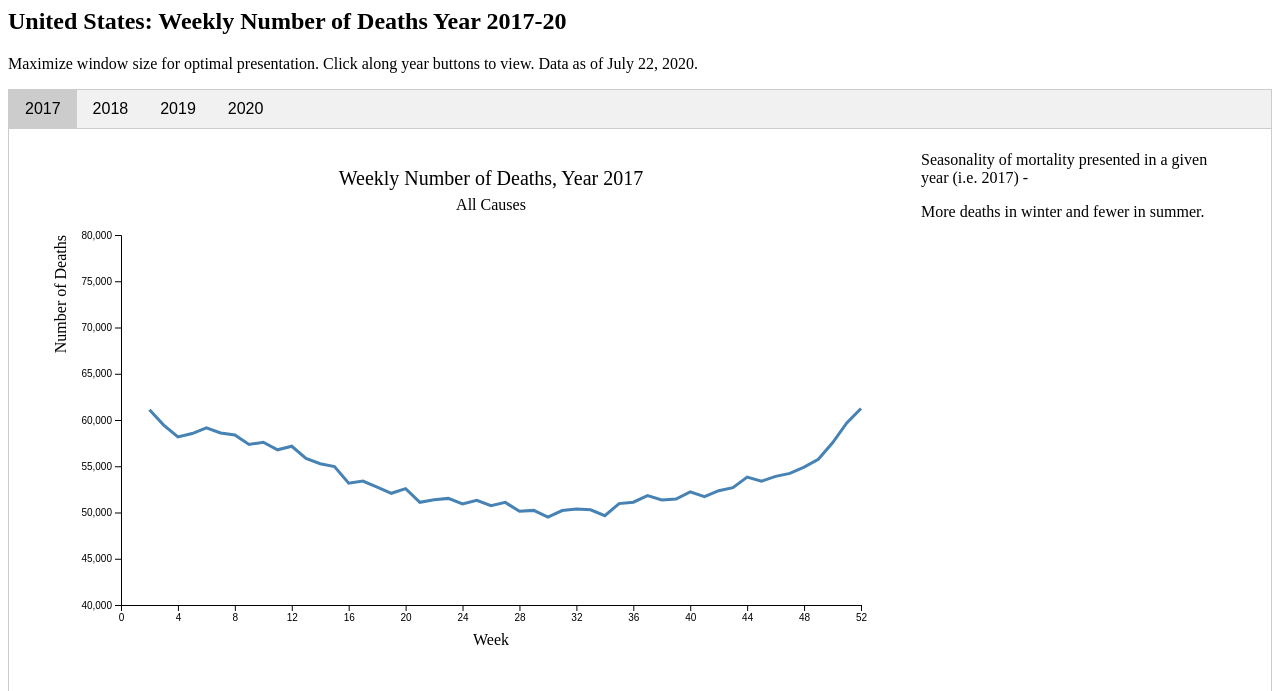
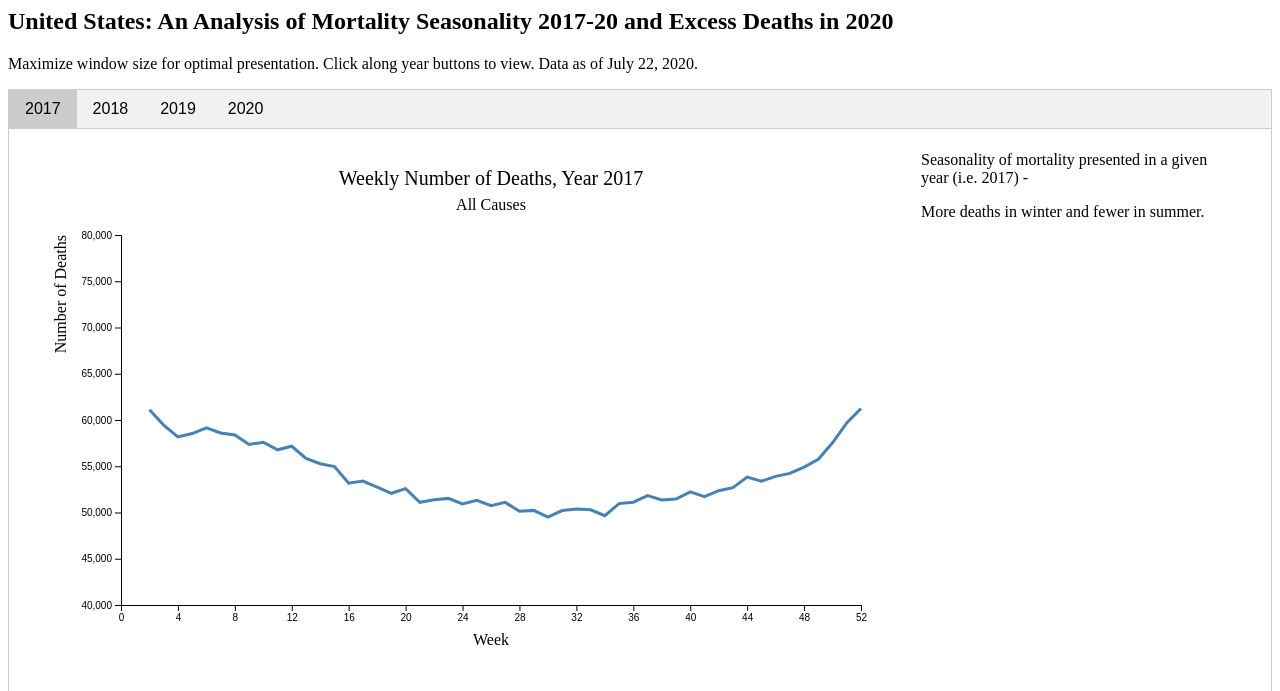
Before and after one commit to jinouy2/jinouy2.github.io, a plain HTML site: page index.html in a window 1280 px wide. Shown: the top 691 px of the page. Drawn offline with nearby package versions, Linux system fonts and the light colour scheme.

Commit message:
head update

```diff
--- a/index.html
+++ b/index.html
@@ -1,6 +1,6 @@
 <html>
    <head>
-      <h2>United States: Weekly Number of Deaths Year 2017-20</h2>
+      <h2>United States: An Analysis of Mortality Seasonality 2017-20 and Excess Deaths in 2020</h2>
       <p>Maximize window size for optimal presentation. Click along year buttons to view. Data as of July 22, 2020.</p>
       <script src='https://d3js.org/d3.v5.min.js'></script>
       <style type="text/css">
```
